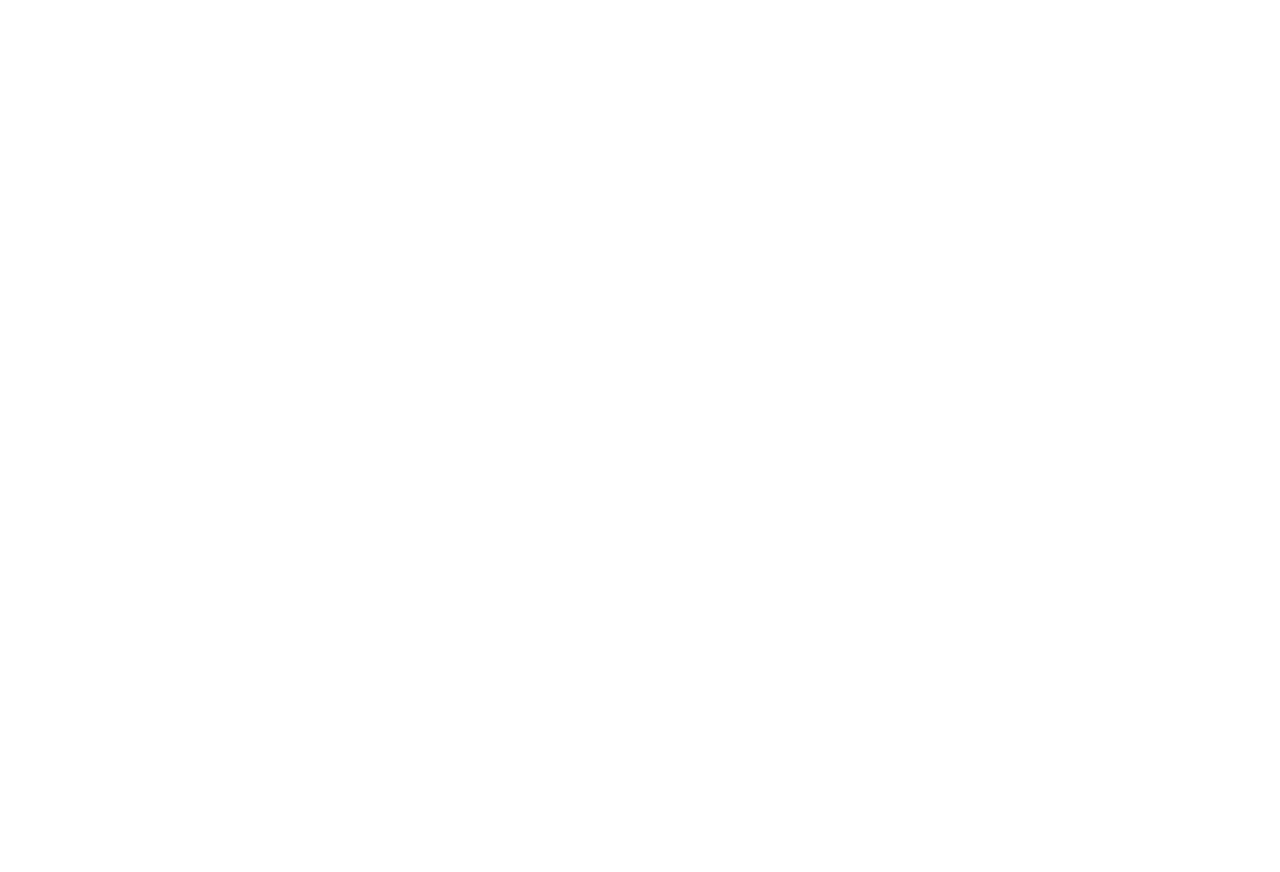
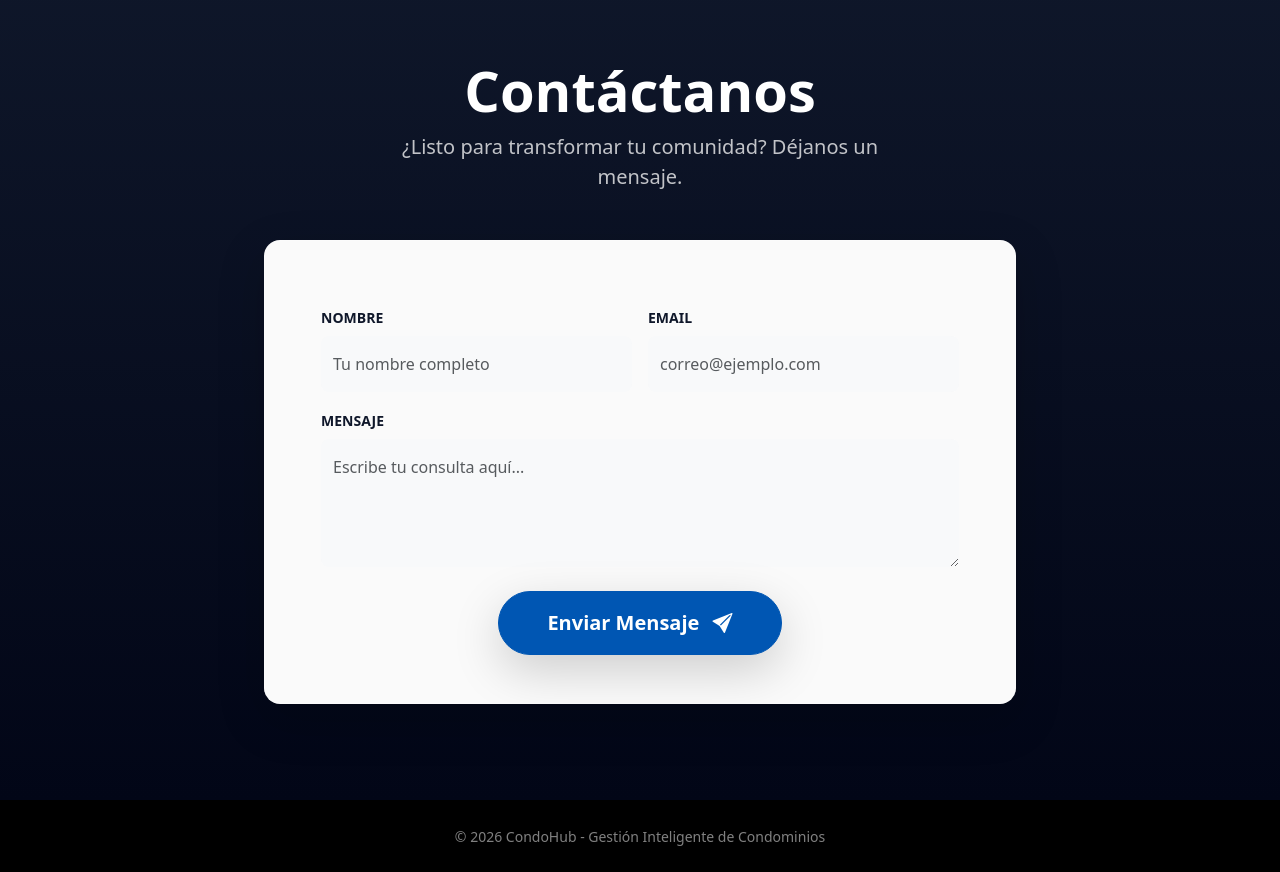
Before and after one commit to JuanVictorFY/Pagina-Principal-Condominio, a React (Vite) app in the folder PaginaPrincipal/: page / in a window 1280 px wide. Shown: the part 1880-2752 px from the top of the page. Before the commit the page ends 977 px from the top, so only its background shows below. Built offline with nearby package versions, Linux system fonts and the light colour scheme.

Commit message:
feat: integrar secciones de planes y contacto con navegación fluida

```diff
--- a/PaginaPrincipal/src/App.jsx
+++ b/PaginaPrincipal/src/App.jsx
@@ -1,11 +1,19 @@
 import { useEffect } from 'react';
 import AOS from 'aos';
+
+// Importación de componentes existentes
 import Navbar from './components/Navbar';
 import Hero from './components/Hero';
+
+// Importación de los nuevos componentes
+import Pricing from './components/Pricing';
+import Contact from './components/Contact';
+
 import './App.css';
 
 function App() {
   useEffect(() => {
+    // Inicialización de animaciones con AOS
     AOS.init({
       duration: 1000,
       once: true,
@@ -14,20 +22,45 @@
   }, []);
 
   return (
-    <div className="app-wrapper bg-dark">
+    <div className="app-wrapper bg-dark overflow-x-hidden">
+      {/* 1. Navegación superior fija/absoluta */}
       <Navbar />
+
       <main>
+        {/* 2. Sección de Bienvenida (Video + Carrusel) */}
         <Hero />
+
+        {/* 3. Sección de Planes de Suscripción */}
+        <Pricing />
+
+        {/* 4. Sección de Formulario de Contacto */}
+        <Contact />
       </main>
 
-      {/* Botón Flotante WhatsApp */}
-      <div className="position-fixed bottom-0 end-0 p-4" style={{ zIndex: 2000 }}>
+      {/* 5. Footer sencillo para cerrar la página */}
+      <footer className="bg-black text-white-50 py-4 text-center">
+        <small>© {new Date().getFullYear()} CondoHub - Gestión Inteligente de Condominios</small>
+      </footer>
+
+      {/* Botón Flotante WhatsApp con animación de entrada */}
+      <div
+        className="position-fixed bottom-0 end-0 p-4"
+        style={{ zIndex: 2000 }}
+        data-aos="fade-left"
+        data-aos-delay="1000"
+      >
         <a
           href="https://wa.me/tu-numero"
           target="_blank"
           rel="noreferrer"
           className="btn btn-success rounded-circle d-flex align-items-center justify-content-center shadow-lg border-2 border-white"
-          style={{ width: '65px', height: '65px' }}
+          style={{
+            width: '65px',
+            height: '65px',
+            transition: 'transform 0.3s ease'
+          }}
+          onMouseOver={(e) => e.currentTarget.style.transform = 'scale(1.1)'}
+          onMouseOut={(e) => e.currentTarget.style.transform = 'scale(1)'}
         >
           <i className="bi bi-whatsapp fs-2"></i>
         </a>
```
